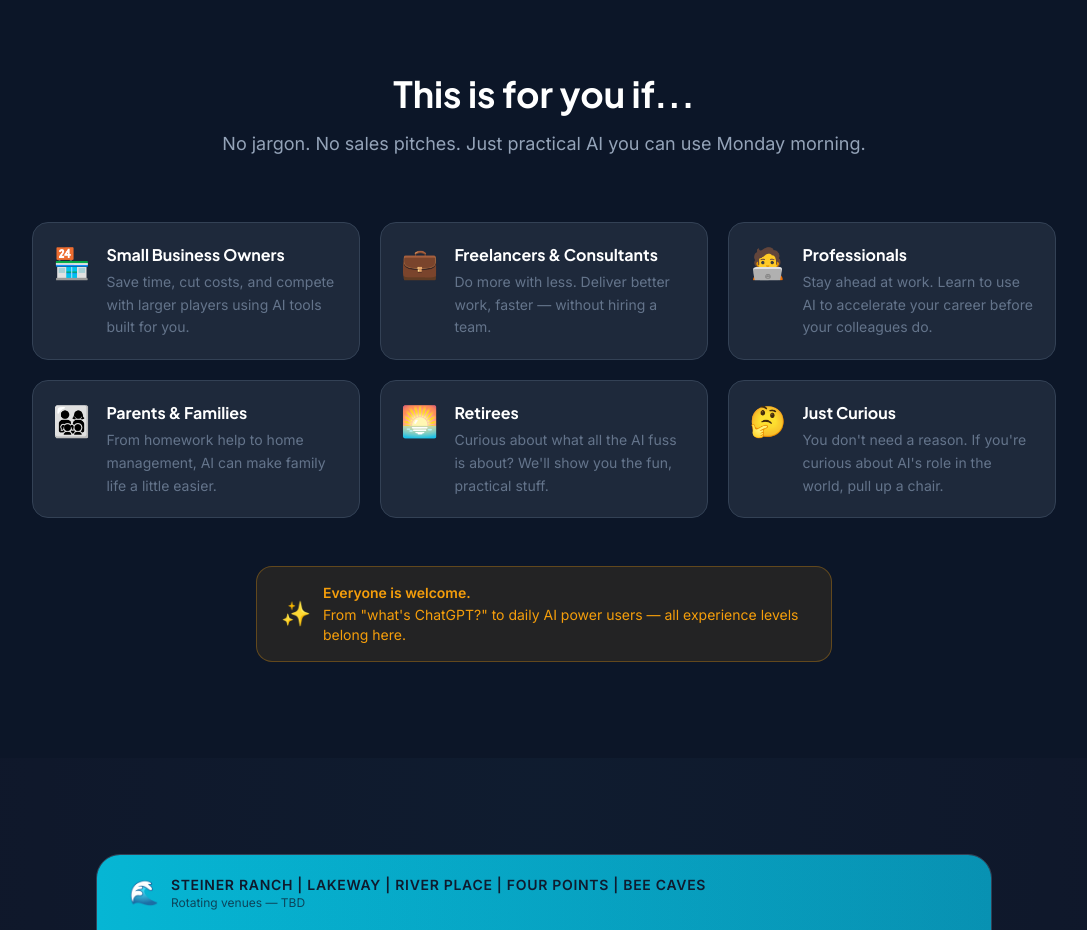
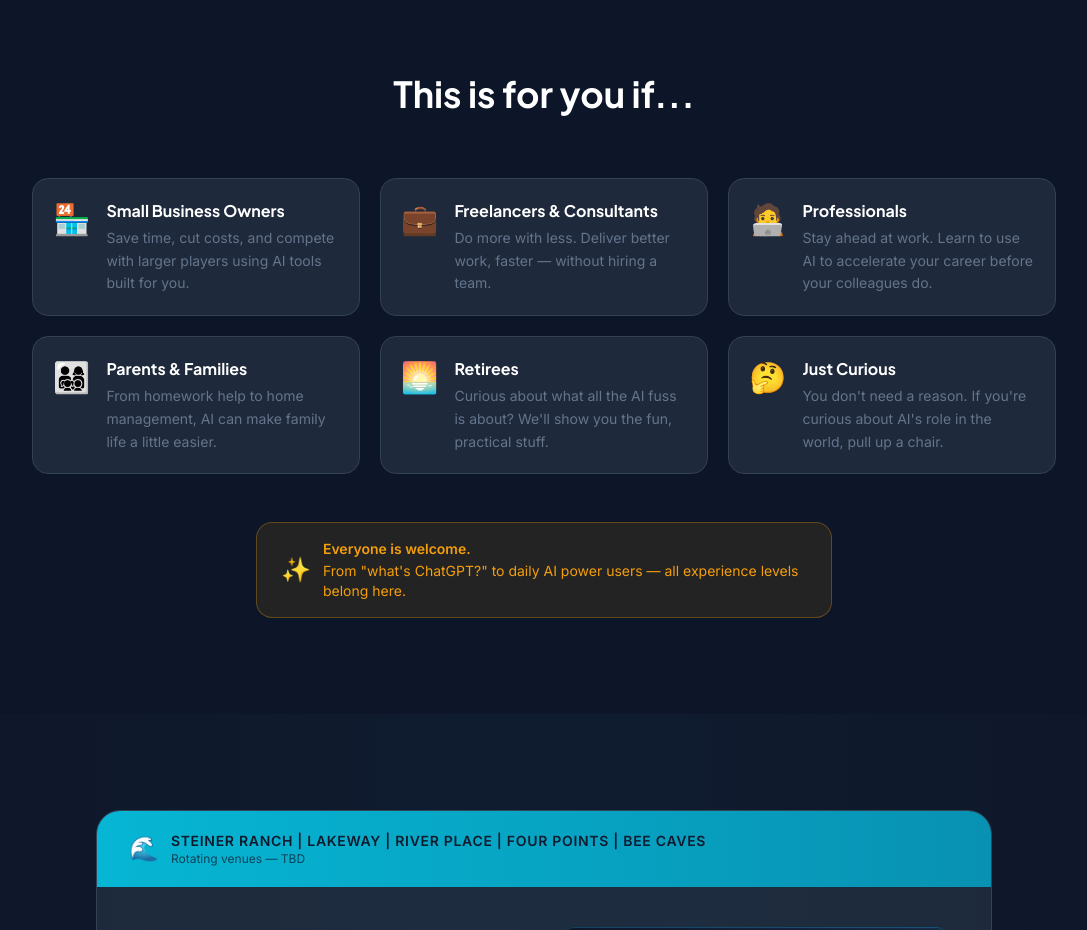
Before and after one commit to crhaines56-stack/ride-the-wave, a Next.js app: page / in a window 1280 px wide. Shown: the part 2820-3750 px from the top of the page, without its empty margins (96-1183 px from the left). Built offline with nearby package versions, Linux system fonts and the light colour scheme.

Commit message:
Remove 'No jargon' line from Who section

```diff
--- a/components/WhoSection.tsx
+++ b/components/WhoSection.tsx
@@ -73,9 +73,7 @@ export default function WhoSection() {
           >
             This is for you if...
           </h2>
-          <p className="text-[#94A3B8] text-lg max-w-2xl mx-auto">
-            No jargon. No sales pitches. Just practical AI you can use Monday morning.
-          </p>
+
         </motion.div>
 
         {/* Grid */}
```
